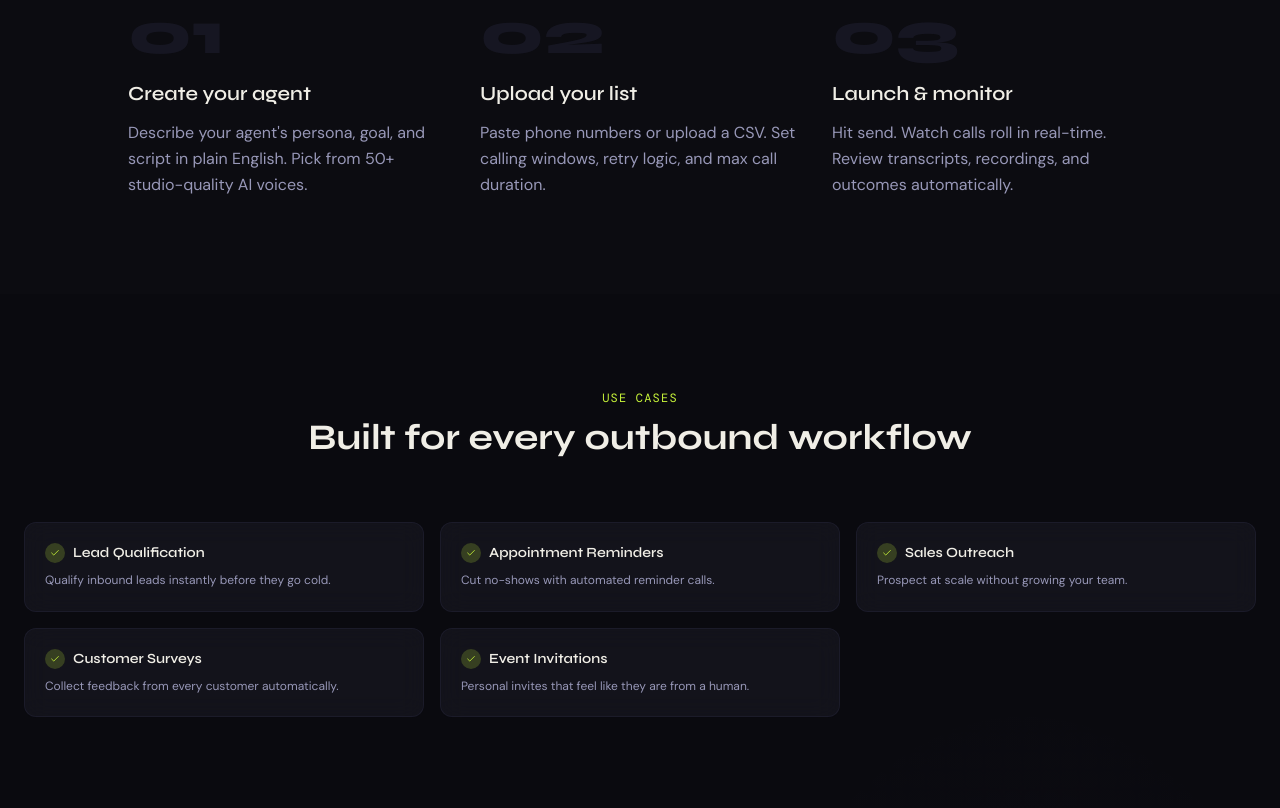
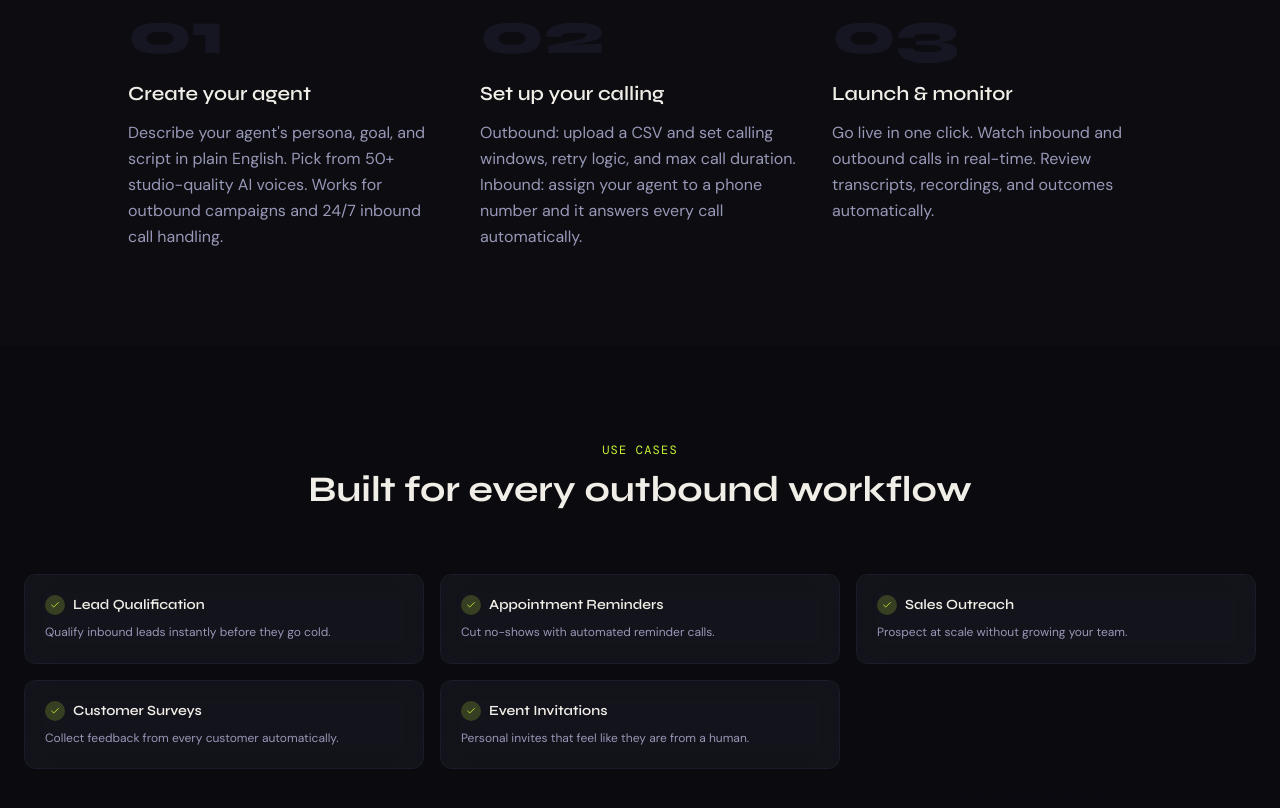
Before and after one commit to tylerroy24/Speekeasy24, a React (Vite) app: page / in a window 1280 px wide. Shown: the part 2240-3048 px from the top of the page. Built offline with nearby package versions, Linux system fonts and the light colour scheme; no server answers; a web font is replaced by a local one.

Commit message:
Landing: update how it works steps to include inbound calls

```diff
--- a/src/pages/Landing.jsx
+++ b/src/pages/Landing.jsx
@@ -221,9 +221,9 @@ export default function Landing() {
           </div>
           <div className="grid md:grid-cols-3 gap-8">
             {[
-              { num: '01', title: 'Create your agent', desc: 'Describe your agent\'s persona, goal, and script in plain English. Pick from 50+ studio-quality AI voices.' },
-              { num: '02', title: 'Upload your list', desc: 'Paste phone numbers or upload a CSV. Set calling windows, retry logic, and max call duration.' },
-              { num: '03', title: 'Launch & monitor', desc: 'Hit send. Watch calls roll in real-time. Review transcripts, recordings, and outcomes automatically.' },
+              { num: '01', title: 'Create your agent', desc: 'Describe your agent\'s persona, goal, and script in plain English. Pick from 50+ studio-quality AI voices. Works for outbound campaigns and 24/7 inbound call handling.' },
+              { num: '02', title: 'Set up your calling', desc: 'Outbound: upload a CSV and set calling windows, retry logic, and max call duration. Inbound: assign your agent to a phone number and it answers every call automatically.' },
+              { num: '03', title: 'Launch & monitor', desc: 'Go live in one click. Watch inbound and outbound calls in real-time. Review transcripts, recordings, and outcomes automatically.' },
             ].map(({ num, title, desc }) => (
               <div key={num} className="relative">
                 <div className="text-6xl font-display font-extrabold text-border/60 mb-4">{num}</div>
```
